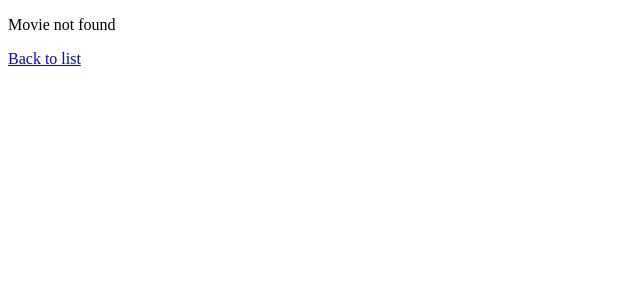
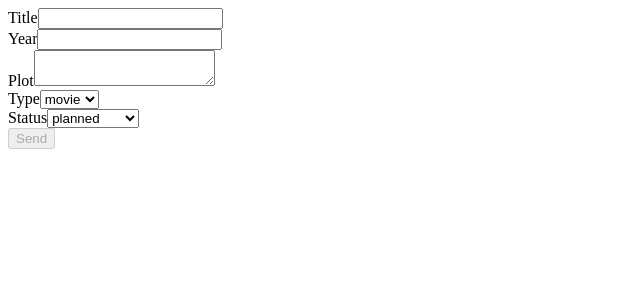
Before and after one commit to jeremytahar/whatchlist, an Angular app: page /watchlist/new in a window 1280 px wide. Before the commit this address had no page. Shown: the top 300 px of the page, without its empty margins (0-640 px from the left). Built offline with nearby package versions, Linux system fonts and the light colour scheme; data requests are answered from the project's data file.

Commit message:
Add WatchForm with validators for manual add

```diff
--- a/src/app/app.routes.ts
+++ b/src/app/app.routes.ts
@@ -1,9 +1,11 @@
 import { Routes } from '@angular/router';
 import { WatchDetail } from './watchlist/watch-detail/watch-detail';
 import { WatchList } from './watchlist/watch-list/watch-list';
+import { WatchForm } from './watchlist/watch-form/watch-form';
 
 export const routes: Routes = [
   { path: '', component: WatchList },
   { path: 'watchlist', component: WatchList },
+  { path: 'watchlist/new', component: WatchForm },
   { path: 'watchlist/:id', component: WatchDetail },
 ];
--- a/src/app/watch-item/watch-item.ts
+++ b/src/app/watch-item/watch-item.ts
@@ -6,7 +6,7 @@ export interface WatchlistItem {
     Title: string,
     type: MediaType,
     status: Status,
-    imdbRating: string,
+    imdbRating?: string,
     addedAt: string,
     imdbId?: string,
     Year?: string,
--- a/src/app/watchlist/watch-detail/watch-detail.html
+++ b/src/app/watchlist/watch-detail/watch-detail.html
@@ -15,7 +15,9 @@
         <p>{{ item.type }}</p>
         <p>{{ item.Plot }}</p>
         <p>{{ item.status }}</p>
+        @if (item.imdbRating) {
         <p>{{ item.imdbRating }}</p>
+        }
 
         <a routerLink="/">Retour à la liste</a>
     </article>
--- /dev/null
+++ b/src/app/watchlist/watch-form/watch-form.html
@@ -0,0 +1,51 @@
+@let title = watchlistForm.controls.Title;
+@let year = watchlistForm.controls.Year;
+
+<form [formGroup]="watchlistForm" (ngSubmit)="onSubmit()">
+    <label for="title">Title</label>
+    <input id="title" type="text" formControlName="Title" autocomplete="off" />
+    @if (title.touched && title.errors?.['required']) {
+    <p class="error">Title is required.</p>
+    }
+    @if (title.touched && title.errors?.['minlength']) {
+    <p class="error">Title must be at least 2 characters long.</p>
+    }
+
+    <br>
+
+    <label for="year">Year</label>
+    <input id="year" type="text" formControlName="Year" autocomplete="off" />
+    @if (year.touched && year.errors?.['pattern']) {
+    <p class="error">Year must be in YYYY format.</p>
+    }
+
+    <br>
+
+    <label for="plot">Plot</label>
+    <textarea id="plot" formControlName="Plot" autocomplete="off"></textarea>
+
+    <br>
+
+    <label for="type">Type</label>
+    <select id="type" formControlName="type" autocomplete="off">
+        @for (option of types(); track option) {
+        <option [value]="option">{{ option }}</option>
+        }
+    </select>
+
+    <br>
+
+    <label for="status">Status</label>
+    <select id="status" formControlName="status" autocomplete="off">
+        @for (option of statuses(); track option) {
+        <option [value]="option">{{ option }}</option>
+        }
+    </select>
+
+    <br>
+
+    <button type="submit" [disabled]="watchlistForm.invalid || saving()">Send</button>
+    @if (submitError()) {
+    <p class="error">{{ submitError() }}</p>
+    }
+</form>
--- /dev/null
+++ b/src/app/watchlist/watch-form/watch-form.ts
@@ -0,0 +1,63 @@
+import { Component, inject, signal } from '@angular/core';
+import { ReactiveFormsModule, FormBuilder, Validators } from '@angular/forms';
+import { WatchlistService } from '../../watch-item/watchlist.service';
+import { WatchlistItem } from '../../watch-item/watch-item';
+import { Router } from '@angular/router';
+
+@Component({
+  imports: [ReactiveFormsModule],
+  selector: 'app-watch-form',
+  styleUrl: './watch-form.css',
+  templateUrl: './watch-form.html',
+})
+export class WatchForm {
+  private readonly fb = inject(FormBuilder);
+  private readonly watchlistService = inject(WatchlistService);
+  protected readonly types = signal<WatchlistItem['type'][]>(['movie', 'series', 'anime', 'game']);
+  protected readonly statuses = signal<WatchlistItem['status'][]>([
+    'planned',
+    'in_progress',
+    'done',
+  ]);
+  private readonly router = inject(Router);
+
+  protected readonly saving = signal(false);
+  protected readonly submitError = signal<string | null>(null);
+
+  protected readonly watchlistForm = this.fb.nonNullable.group({
+    Title: ['', [Validators.required, Validators.minLength(2)]],
+    type: this.fb.nonNullable.control<WatchlistItem['type']>('movie', [Validators.required]),
+    status: this.fb.nonNullable.control<WatchlistItem['status']>('planned', [Validators.required]),
+    Year: ['', [Validators.pattern(/^\d{4}$/)]],
+    Plot: [''],
+  });
+
+  protected onSubmit(): void {
+    if (this.watchlistForm.invalid) {
+      this.watchlistForm.markAllAsTouched();
+      return;
+    }
+
+    this.saving.set(true);
+    this.submitError.set(null);
+
+    const { Title, type, status, Year, Plot } = this.watchlistForm.getRawValue();
+
+    this.watchlistService
+      .addItem({
+        Title,
+        type,
+        status,
+        Year,
+        Plot,
+        addedAt: new Date().toISOString(),
+      })
+      .subscribe({
+        next: () => this.router.navigate(['/']),
+        error: () => {
+          this.saving.set(false);
+          this.submitError.set('Could not save the item. Please try again.');
+        },
+      });
+  }
+}
--- a/src/app/watchlist/watch-list/watch-list.html
+++ b/src/app/watchlist/watch-list/watch-list.html
@@ -15,3 +15,5 @@
 <p>{{ activeTab() === 'all' ? 'Ta watchlist est vide' : 'Aucun élément dans cette catégorie' }}</p>
 }
 }
+
+<a routerLink="watchlist/new" class="btn">Add an item</a>
--- a/src/app/watchlist/watch-list/watch-list.ts
+++ b/src/app/watchlist/watch-list/watch-list.ts
@@ -2,9 +2,10 @@ import { Component, inject, signal, computed } from '@angular/core';
 import { WatchlistService } from '../../watch-item/watchlist.service';
 import { WatchCard } from '../watch-card/watch-card';
 import { Status, WatchlistItem } from '../../watch-item/watch-item';
+import { RouterLink } from '@angular/router';
 
 @Component({
-  imports: [WatchCard],
+  imports: [WatchCard, RouterLink],
   selector: 'app-watch-list',
   styleUrl: './watch-list.css',
   templateUrl: './watch-list.html',
```
Also changed, not shown: src/app/watchlist/watch-form/watch-form.css (added), 1 other file (tests, documents, lock files or other folders).
